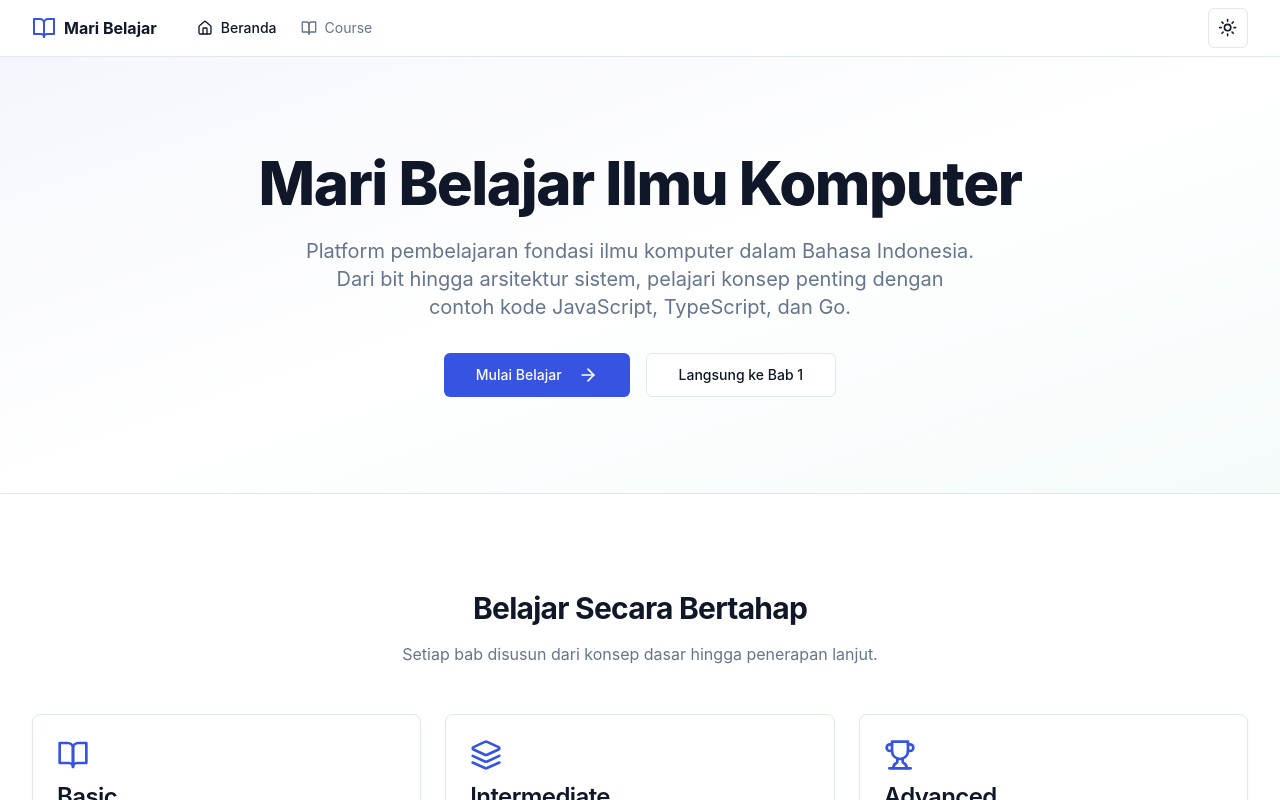
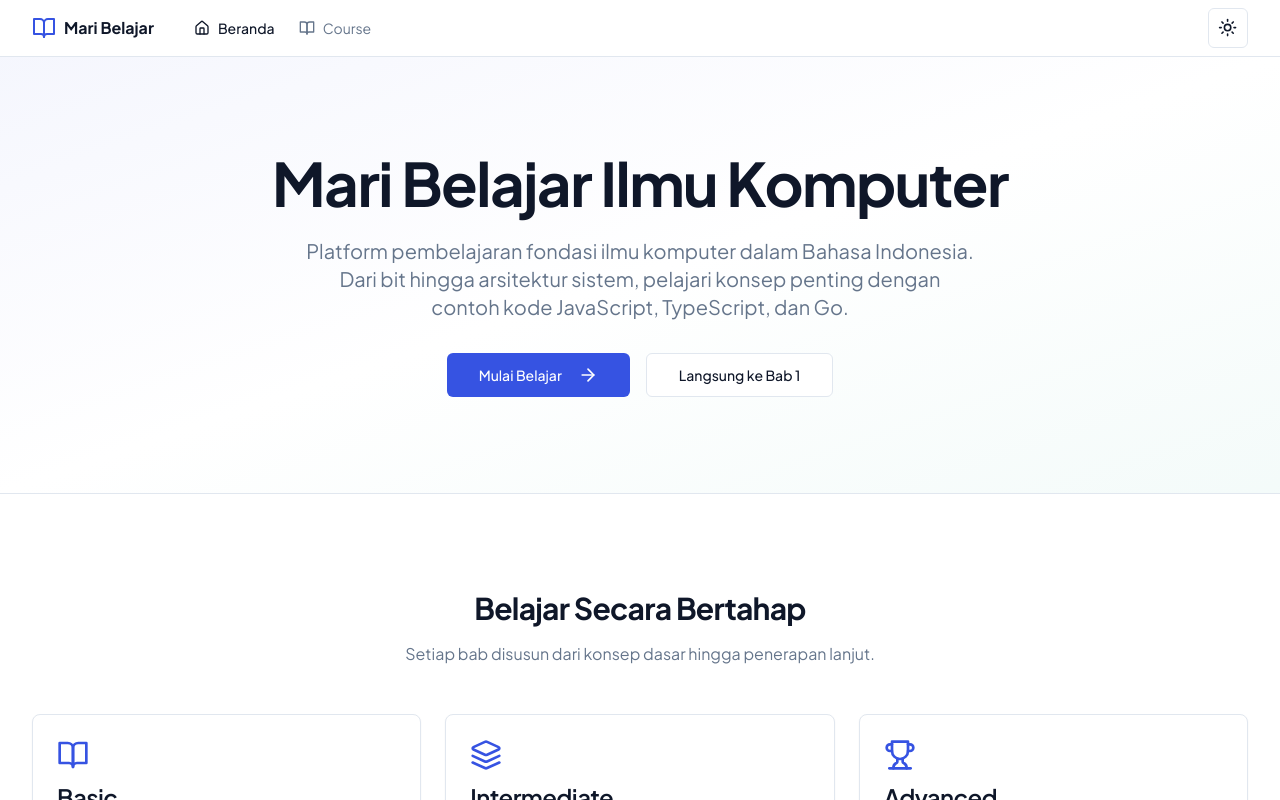
Before and after one commit to HafidhIrsyad/mari-belajar, a React (Vite) app: page / in a window 1280 px wide. Shown: the top 800 px of the page. Built offline with nearby package versions, Linux system fonts and the light colour scheme.

Commit message:
feat: load Plus Jakarta Sans and JetBrains Mono fonts

```diff
--- a/index.html
+++ b/index.html
@@ -2,6 +2,12 @@
 <html lang="id">
   <head>
     <meta charset="UTF-8" />
+    <link rel="preconnect" href="https://fonts.googleapis.com" />
+    <link rel="preconnect" href="https://fonts.gstatic.com" crossorigin />
+    <link
+      href="https://fonts.googleapis.com/css2?family=JetBrains+Mono:wght@400;500&family=Plus+Jakarta+Sans:wght@400;500;600;700&display=swap"
+      rel="stylesheet"
+    />
     <link rel="icon" type="image/svg+xml" href="/favicon.svg" />
     <meta name="viewport" content="width=device-width, initial-scale=1.0" />
     <meta name="description" content="Platform pembelajaran fondasi ilmu komputer dalam Bahasa Indonesia." />
--- a/tailwind.config.js
+++ b/tailwind.config.js
@@ -65,7 +65,7 @@ export default {
         sm: 'calc(var(--radius) - 4px)',
       },
       fontFamily: {
-        sans: ['Inter', 'system-ui', '-apple-system', 'BlinkMacSystemFont', '"Segoe UI"', 'Roboto', 'sans-serif'],
+        sans: ['"Plus Jakarta Sans"', 'system-ui', '-apple-system', 'BlinkMacSystemFont', '"Segoe UI"', 'Roboto', 'sans-serif'],
         mono: ['"JetBrains Mono"', '"Fira Code"', 'ui-monospace', 'SFMono-Regular', 'Menlo', 'Monaco', 'monospace'],
       },
       keyframes: {
```
